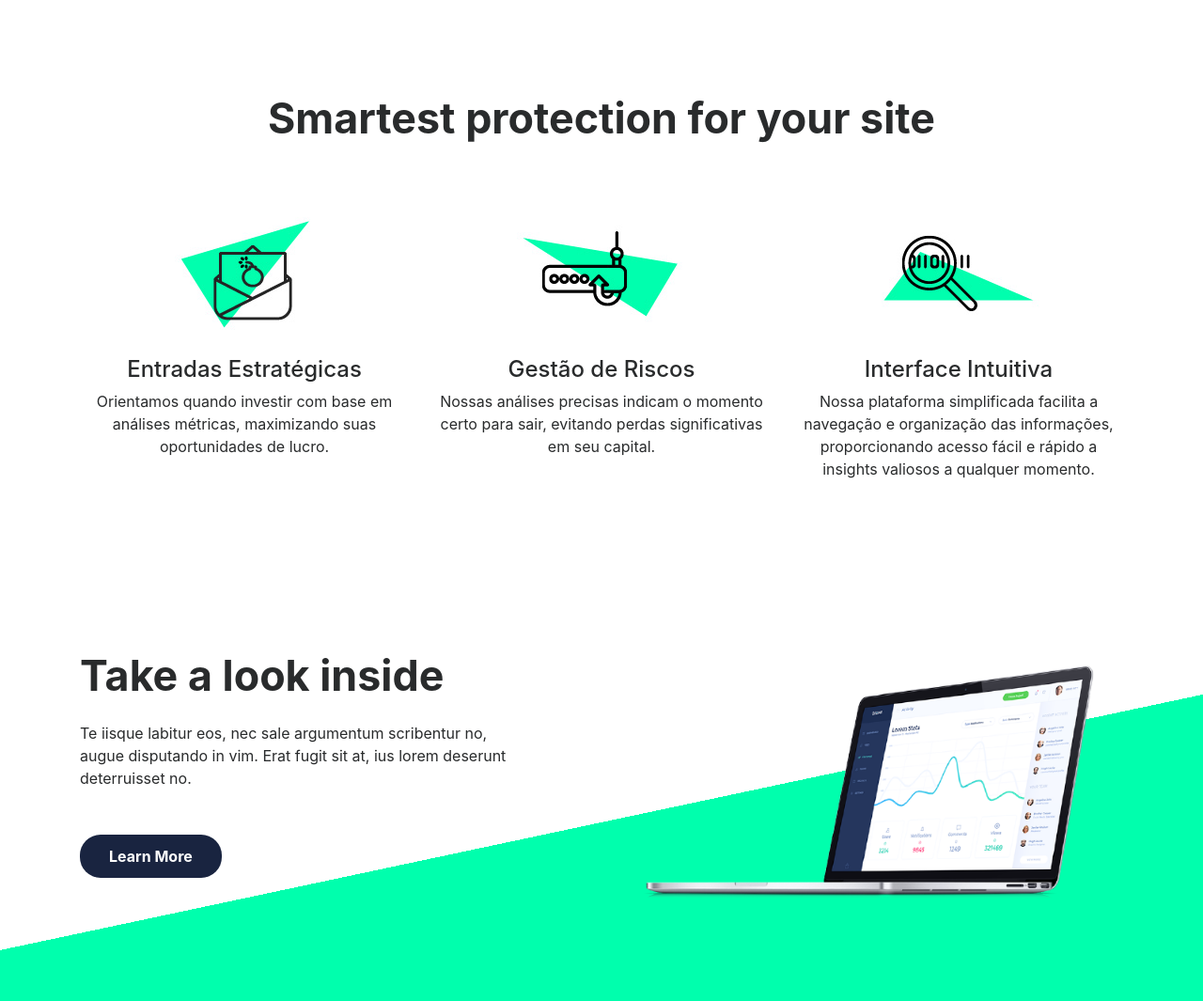
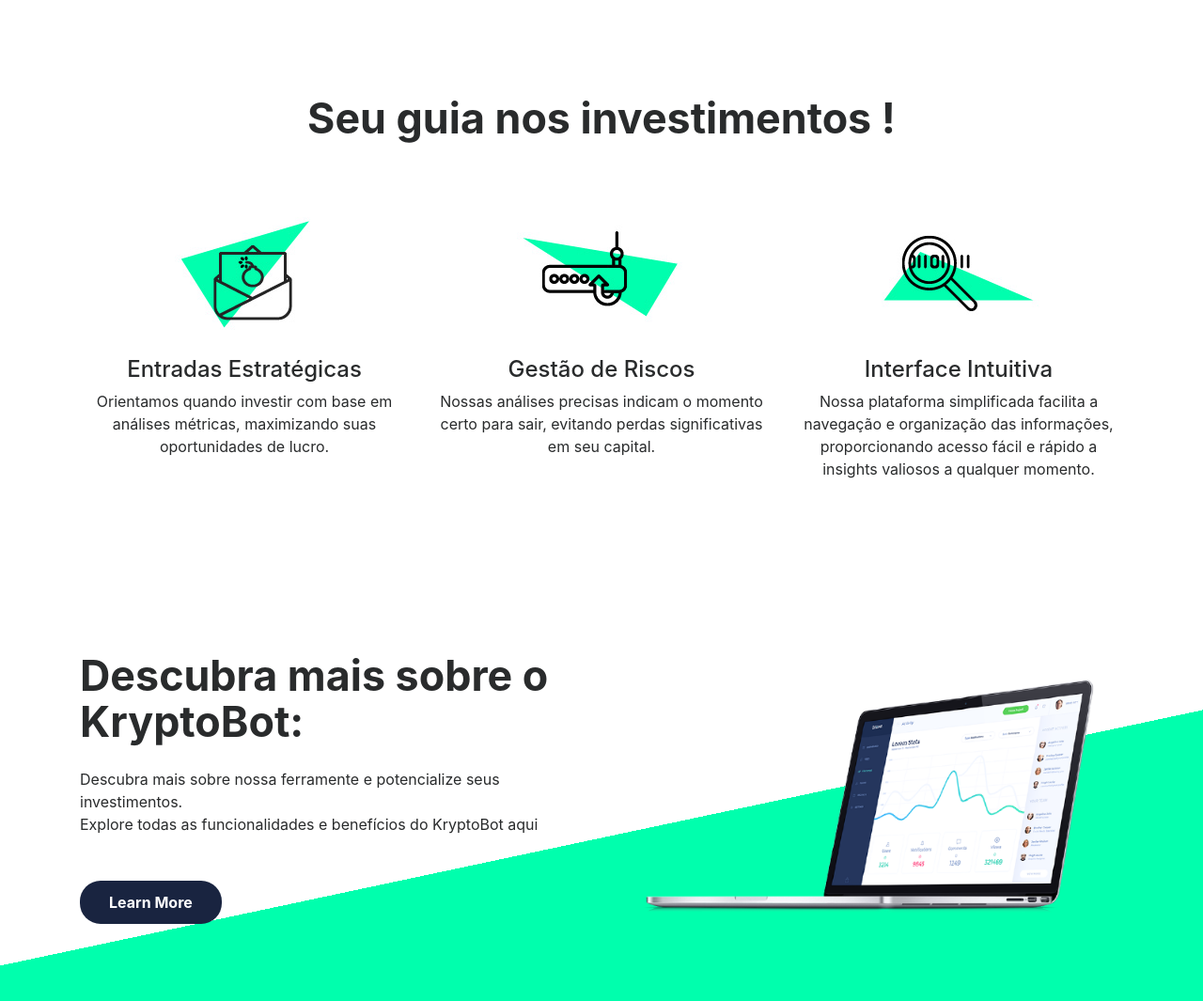
Before and after one commit to rgcoelho01/krypto, a plain HTML site: page index.html in a window 1280 px wide. Shown: the part 593-1658 px from the top of the page at 94% size. Drawn offline with Linux system fonts and the light colour scheme.

Commit message:
Alterações de Texto

```diff
--- a/index.html
+++ b/index.html
@@ -45,7 +45,7 @@
     </div>
     <!-- three-blcok -->
     <div class="container my-5 py-2">
-        <h2 class="text-center font-weight-bold my-5">Smartest protection for your site</h2>
+        <h2 class="text-center font-weight-bold my-5">Seu guia nos investimentos !</h2>
         <div class="row">
             <div data-aos="fade-up" data-aos-delay="0" data-aos-duration="1000" data-aos-once="true" class="col-md-4 text-center">
                 <img src="img/smart-protect-1.jpg" alt="Anti-spam" class="mx-auto">
@@ -70,9 +70,9 @@
         <div class="container my-5">
             <div class="row justify-content-between text-center text-md-left">
                 <div data-aos="fade-right" data-aos-duration="1000" data-aos-once="true" class="col-md-6">
-                    <h2 class="font-weight-bold">Take a look inside</h2>
-                    <p class="my-4">Te iisque labitur eos, nec sale argumentum scribentur no,
-                        <br> augue disputando in vim. Erat fugit sit at, ius lorem deserunt deterruisset no.</p>
+                    <h2 class="font-weight-bold">Descubra mais sobre o KryptoBot: </h2>
+                    <p class="my-4">Descubra mais sobre nossa ferramente e potencialize seus investimentos.
+                        <br> Explore todas as funcionalidades e benefícios do KryptoBot aqui</p>
                     <a href="#" class="btn my-4 font-weight-bold atlas-cta cta-blue">Learn More</a>
                 </div>
                 <div data-aos="fade-left" data-aos-duration="1000" data-aos-once="true" class="col-md-6 align-self-center">
```
